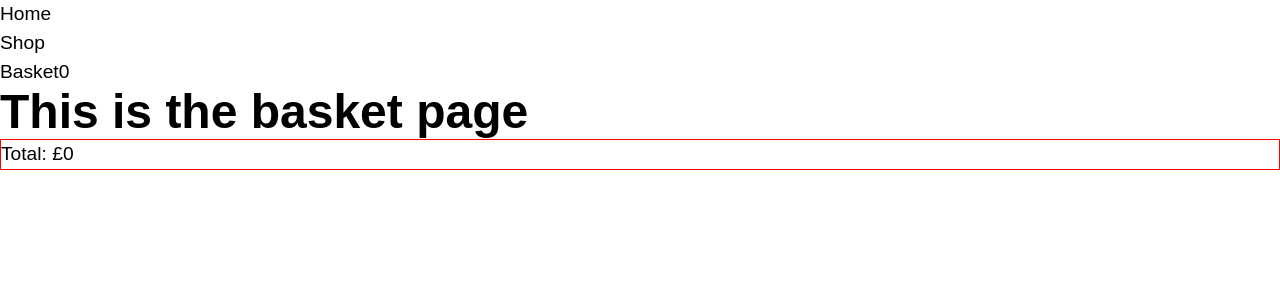
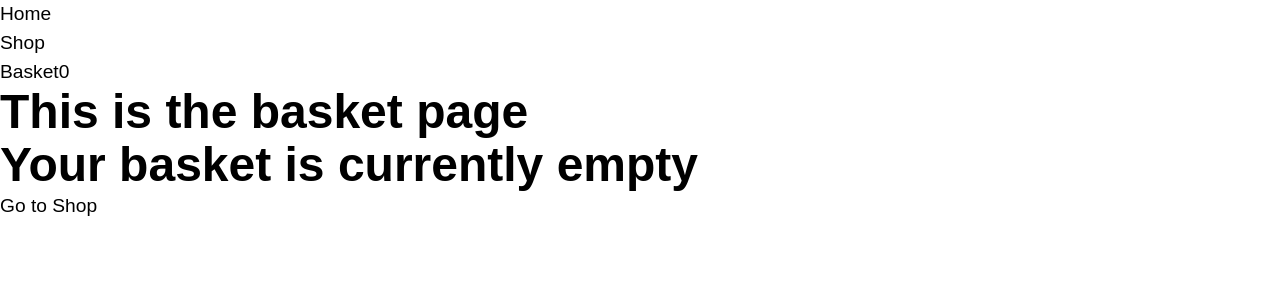
Before and after one commit to bendee48/shopping-cart, a React (Vite) app: page /basket in a window 1280 px wide. Shown: the top 300 px of the page. Built offline with nearby package versions, Linux system fonts and the light colour scheme.

Commit message:
Styling changes to Basket

```diff
--- a/src/components/Basket.jsx
+++ b/src/components/Basket.jsx
@@ -1,4 +1,4 @@
-import { useOutletContext } from "react-router-dom";
+import { useOutletContext, Link } from "react-router-dom";
 import BasketCard from "./BasketCard";
 import styles from "./Basket.module.css"
 
@@ -13,6 +13,16 @@ function Basket() {
     }, 0)
   }
 
+  if (basket.length == 0) {
+    return (
+      <>
+        <h1>Your basket is currently empty</h1>
+        <p>Go to <Link to={'/shop'}>Shop</Link></p>
+      </>
+
+    )
+  }
+
   return (
     <div className={styles.basket}>
       { basket.map(product => <BasketCard key={product.id} product={product} />) }
--- a/src/components/Basket.module.css
+++ b/src/components/Basket.module.css
@@ -1,3 +1,5 @@
 .basket {
+  display: flex;
+  flex-direction: column;
   border: 1px solid red;
 }
--- a/src/components/BasketCard.module.css
+++ b/src/components/BasketCard.module.css
@@ -1,5 +1,7 @@
 .basket_card {
   display: flex;
+  height: 8rem;
+  align-items: center;
   gap: 1em;
   border: 1px solid blue;
 }
```
